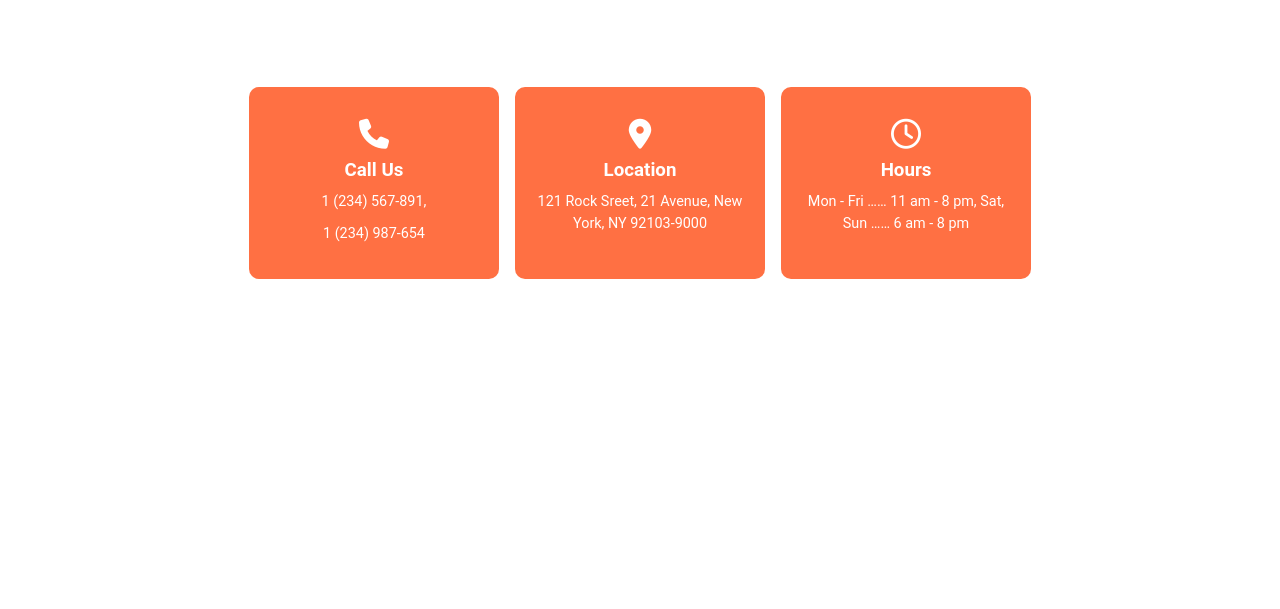
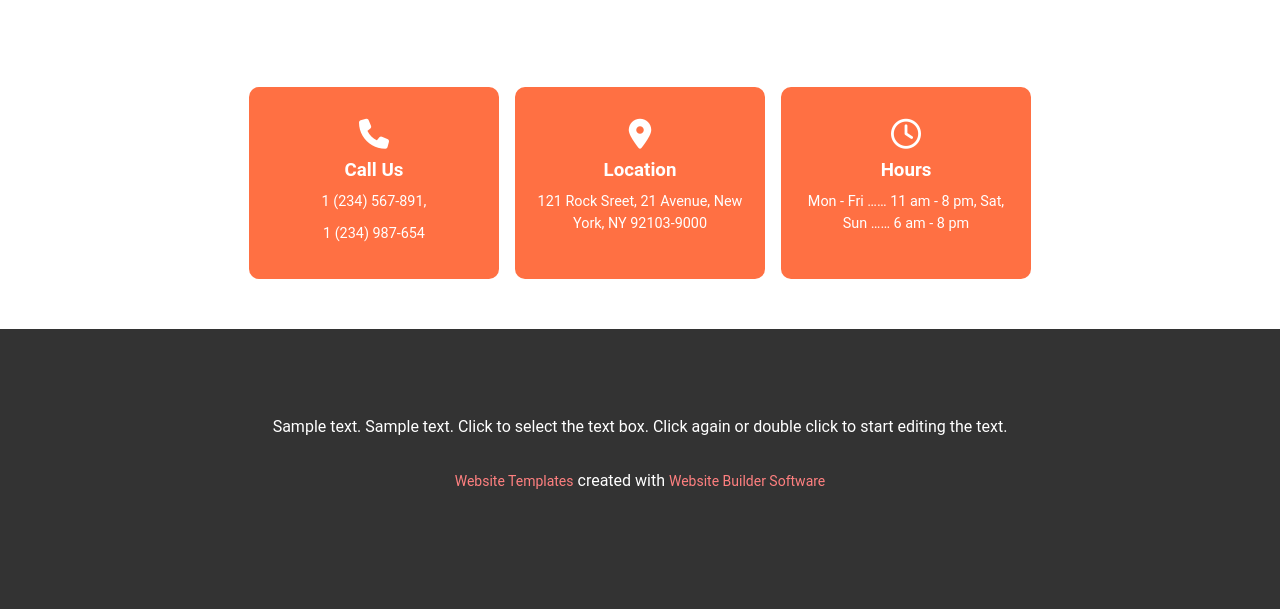
Before and after one commit to SyedaRuzaina/Dental-Webiste, a plain HTML site: page index.html in a window 1280 px wide. Shown: the part 5580-6189 px from the top of the page. Before the commit the page ends 5909 px from the top, so only its background shows below. Drawn offline with Linux system fonts and the light colour scheme.

Commit message:
Ending added

```diff
--- a/index.html
+++ b/index.html
@@ -396,6 +396,14 @@
             </div>
         </div>
 
+        <div class="End">
+            <p>Sample text. Sample text. Click to select the text box. Click again or double click to start editing the text.</p>
+            <p>
+            <a href="#" class="template-link">Website Templates</a> <span>created with </span>
+            <a href="#" class="template-link"> Website Builder Software </a>
+        </p>
+        </div>
+
     </main>
 
 </body>
--- a/style.css
+++ b/style.css
@@ -448,7 +448,36 @@ button {
     cursor: pointer;
 }
 
+.End{
+    background-color: #333;
+    color: #fff;
+    text-align: center;
+    padding: 50px 20px;
+    height: 35vh;
+    display: flex;
+    flex-direction: column;
+    justify-content: center;
+    align-items: center;
 
+}
+
+.End p{
+    margin-bottom: 30px;
+    color: #fff;
+}
+.End span{
+    color: #fff;
+}
+
+.template-link {
+    color: #ff8080;
+    text-decoration: none;
+    font-size: 14px;
+}
+
+.template-link span {
+    color: #ff8080;
+}
 
 
 
@@ -534,6 +563,16 @@ button {
         width: 100%;
     }
 
+
+
+    .Contact-us{
+        margin: 0px auto;
+        padding: 20px;
+        width: 100%;
+        line-height: 2rem;
+
+    }
+
 }
 
 @media (min-width:941px) {
@@ -548,4 +587,11 @@ button {
 
         padding-left: 7rem;
     }
+
+    .End{
+        display: flex;
+        flex-direction: column;
+        align-items: center;
+        text-align: center;
+    }
 }
```
